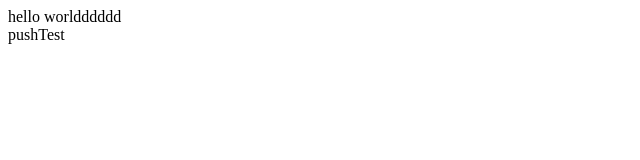
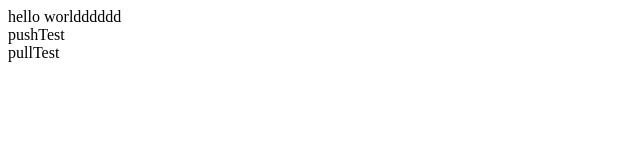
Before and after one commit to TheNam74/DeployTest2, a plain HTML site: page index.html in a window 1280 px wide. Shown: the full height of the page, 0-640 px from the left. Drawn offline with Linux system fonts and the light colour scheme.

Commit message:
Update index.html

```diff
--- a/index.html
+++ b/index.html
@@ -11,6 +11,8 @@
 <body>
                <div>hello worldddddd</div>
                <div>pushTest</div>
+               <div>pullTest</div>
+
 </body>
 
 </html>
```
